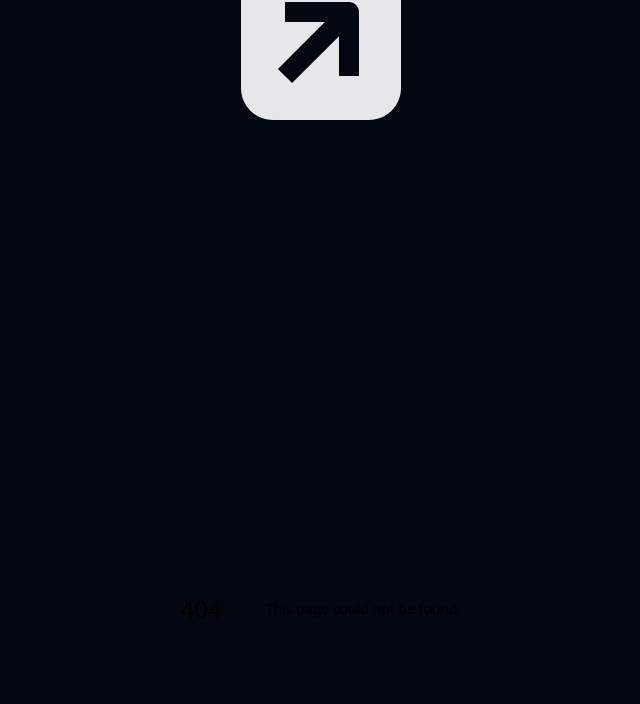
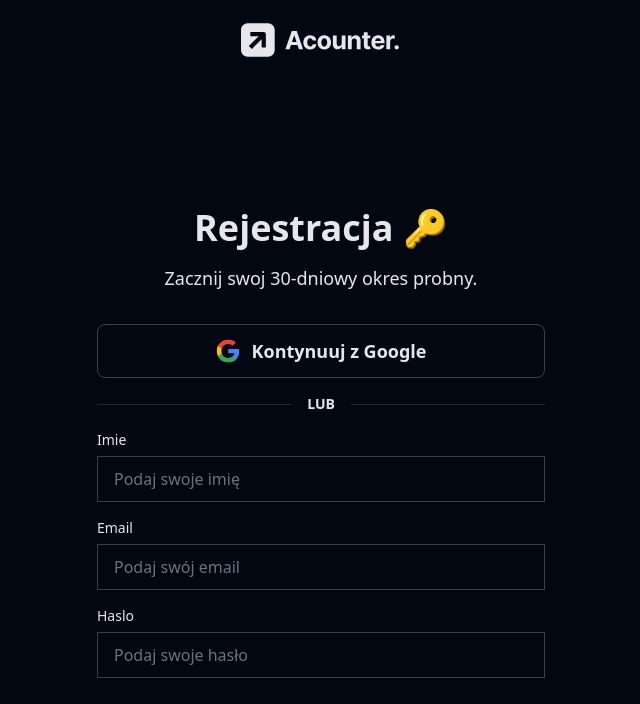
Before and after one commit to Adriann77/PageInNext, a Next.js app: page /signup in a window 1280 px wide. Before the commit this address had no page. Shown: the top 704 px of the page, without its empty margins (319-959 px from the left). Built offline with nearby package versions, Linux system fonts and the light colour scheme.

Commit message:
created sing-up form

```diff
--- /dev/null
+++ b/src/app/signup/page.tsx
@@ -0,0 +1,9 @@
+import SignUpForm from "@/components/SignUpForm";
+
+export default function SignUp() {
+  return <section className="px-4 sm:px-8">
+    <h1 className="text-gray-200 text-4xl mb-4 text-center font-semibold" >Rejestracja 🔑</h1>
+    <p className="text-gray-200 text-center mb-8 text-lg">Zacznij swoj 30-dniowy okres probny.</p>
+    <SignUpForm></SignUpForm>
+  </section>;
+}
--- a/src/components/Nav.tsx
+++ b/src/components/Nav.tsx
@@ -7,7 +7,7 @@ export default function Nav() {
       <Link href='/'>
         <Image
           className='w-40'
-          src='/Ikona.svg'
+          src='/Logo.svg'
           width={160}
           height={40}
           alt='logo'
--- /dev/null
+++ b/src/components/SignUpForm.tsx
@@ -0,0 +1,105 @@
+import { cn } from '@/lib/utils';
+import React from 'react';
+
+export default function SignUpForm() {
+  return (
+    <form className='max-w-md mx-auto'>
+      <button className='flex items-center justify-center gap-3 border border-gray-700 mb-4 text-gray-200 rounded-lg font-semibold px-12 w-full py-3 text-lg hover:bg-gray-900 transition-all duration-300'>
+        <svg
+          className='size-6'
+          viewBox='0 0 25 24'
+          fill='none'
+          xmlns='http://www.w3.org/2000/svg'
+        >
+          <g clipPath='url(#clip0_10072_1518)'>
+            <path
+              d='M24.2663 12.2764C24.2663 11.4607 24.2001 10.6406 24.059 9.83807H12.7402V14.4591H19.222C18.953 15.9494 18.0888 17.2678 16.8233 18.1056V21.1039H20.6903C22.9611 19.0139 24.2663 15.9274 24.2663 12.2764Z'
+              fill='#4285F4'
+            />
+            <path
+              d='M12.7401 24.0008C15.9766 24.0008 18.7059 22.9382 20.6945 21.1039L16.8276 18.1055C15.7517 18.8375 14.3627 19.252 12.7445 19.252C9.61388 19.252 6.95946 17.1399 6.00705 14.3003H2.0166V17.3912C4.05371 21.4434 8.2029 24.0008 12.7401 24.0008Z'
+              fill='#34A853'
+            />
+            <path
+              d='M6.00277 14.3003C5.50011 12.8099 5.50011 11.1961 6.00277 9.70575V6.61481H2.01674C0.314734 10.0056 0.314734 14.0004 2.01674 17.3912L6.00277 14.3003Z'
+              fill='#FBBC04'
+            />
+            <path
+              d='M12.7401 4.74966C14.4509 4.7232 16.1044 5.36697 17.3434 6.54867L20.7695 3.12262C18.6001 1.0855 15.7208 -0.034466 12.7401 0.000808666C8.2029 0.000808666 4.05371 2.55822 2.0166 6.61481L6.00264 9.70575C6.95064 6.86173 9.60947 4.74966 12.7401 4.74966Z'
+              fill='#EA4335'
+            />
+          </g>
+          <defs>
+            <clipPath id='clip0_10072_1518'>
+              <rect
+                width='24'
+                height='24'
+                fill='white'
+                transform='translate(0.5)'
+              />
+            </clipPath>
+          </defs>
+        </svg>
+        Kontynuuj z Google
+      </button>
+      <div className='flex items-center gap-4 mb-4'>
+        <span className='flex-1 bg-gray-800 h-[1px]'> </span>
+        <p className='text-gray-200 text-sm text-center font-semibold'>LUB</p>
+        <span className='flex-1 bg-gray-800 h-[1px]'> </span>
+      </div>
+      <div className='space-y-4 mb-8'>
+        <div className='flex flex-col gap-1.5'>
+          <label
+            className='text-gray-200 text-sm'
+            htmlFor='name'
+          >
+            Imie
+          </label>
+          <input
+            className={cn(
+              'text-gray-200 text-base bg-transparent border border-gray-700 py-2.5 px-4 rouned-lg placeholder:text-gray-500 placeholder:text-base',
+            )}
+            type='text'
+            name='name'
+            id='name'
+            placeholder='Podaj swoje imię'
+          />
+        </div>
+        <div className='flex flex-col gap-1.5'>
+          <label
+            className='text-gray-200 text-sm'
+            htmlFor='email'
+          >
+            Email
+          </label>
+          <input
+            className={cn(
+              'text-gray-200 text-base bg-transparent border border-gray-700 py-2.5 px-4 rouned-lg placeholder:text-gray-500 placeholder:text-base',
+            )}
+            type='email'
+            name='email'
+            id='email'
+            placeholder='Podaj swój email'
+          />
+        </div>
+        <div className='flex flex-col gap-1.5'>
+          <label
+            className='text-gray-200 text-sm'
+            htmlFor='password'
+          >
+            Haslo
+          </label>
+          <input
+            className={cn(
+              'text-gray-200 text-base bg-transparent border border-gray-700 py-2.5 px-4 rouned-lg placeholder:text-gray-500 placeholder:text-base',
+            )}
+            type='password'
+            name='password'
+            id='password'
+            placeholder='Podaj swoje hasło'
+          />
+        </div>
+      </div>
+    </form>
+  );
+}
```
Also changed, not shown: public/Logo.svg (renamed from public/Logo acounter.svg).
